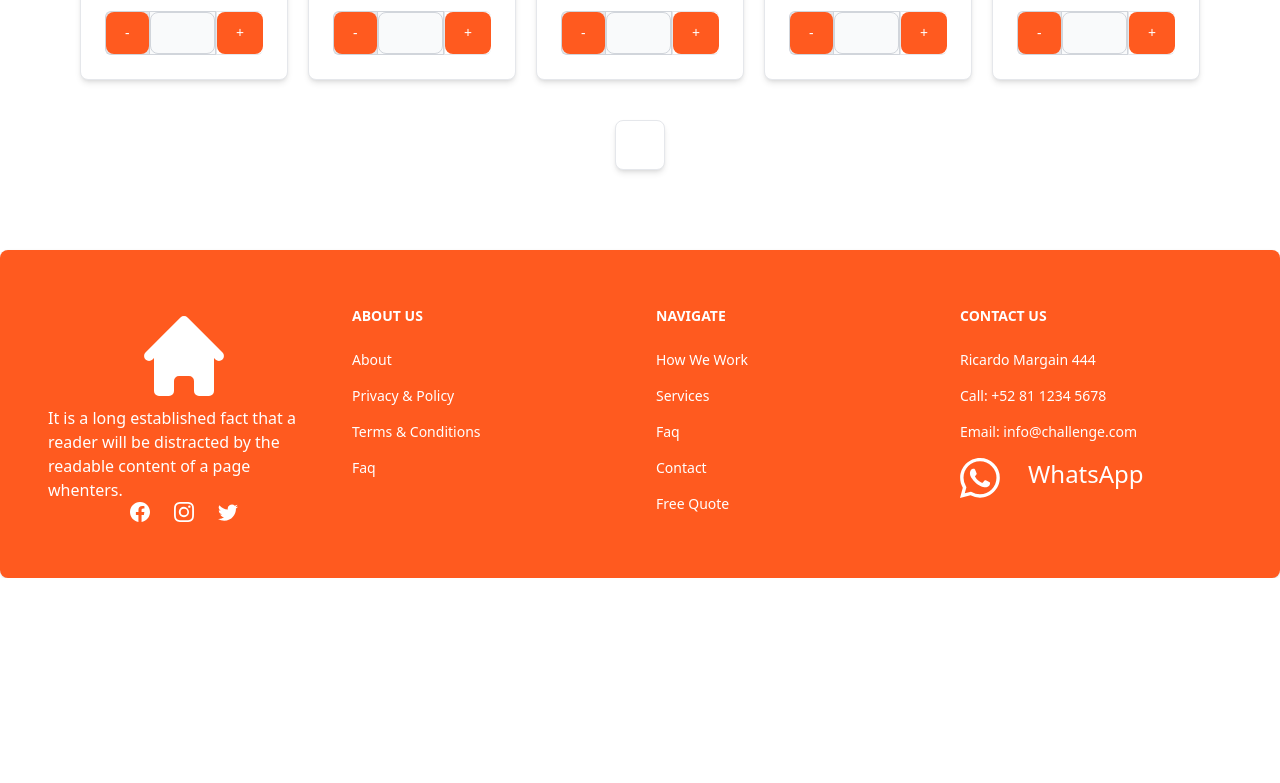
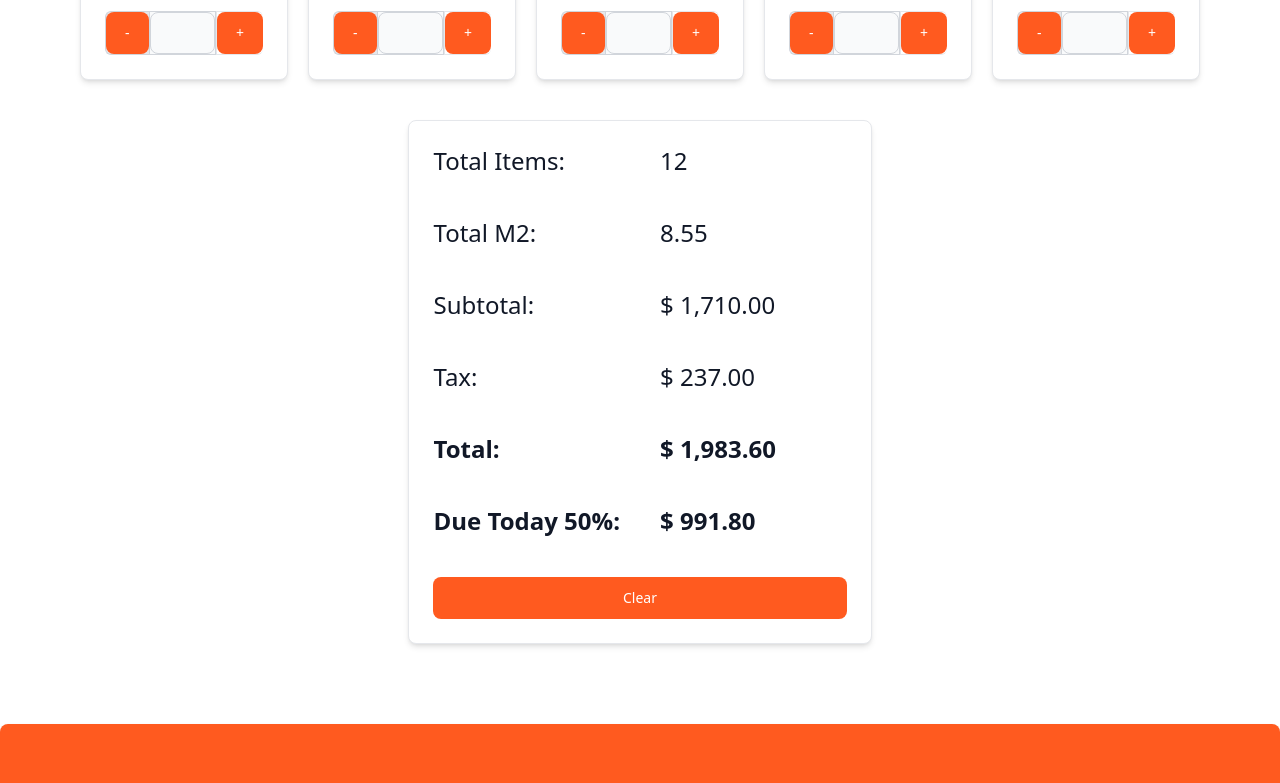
Before and after one commit to AngelLoredoAlvarez/proficent_junior_developer_challenge_1.1, a Next.js app: page / in a window 1280 px wide. Shown: the part 680-1463 px from the top of the page. Before the commit the page ends 1258 px from the top, so only its background shows below. Built offline with nearby package versions, Linux system fonts and the light colour scheme.

Commit message:
Improved the <SummaryComponent /> component to look more like the Figma example

```diff
--- a/components/Summary.tsx
+++ b/components/Summary.tsx
@@ -1,8 +1,54 @@
-import { Card } from "flowbite-react";
+import { Button, Card } from "flowbite-react";
 import * as React from "react";
 
 const SummaryComponent: React.FC = () => {
-  return <Card />;
+  return (
+    <Card>
+      <div className="grid grid-cols-2 gap-10">
+        <p className="text-gray-900 dark:text-white sm:text-md md:text-lg lg:text-xl xl:text-2xl 2xl:text-3xl">
+          Total Items:
+        </p>
+        <p className="text-gray-900 dark:text-white sm:text-md md:text-lg lg:text-xl xl:text-2xl 2xl:text-3xl">
+          12
+        </p>
+        <p className="text-gray-900 dark:text-white sm:text-md md:text-lg lg:text-xl xl:text-2xl 2xl:text-3xl">
+          Total M2:
+        </p>
+        <p className="text-gray-900 dark:text-white sm:text-md md:text-lg lg:text-xl xl:text-2xl 2xl:text-3xl">
+          8.55
+        </p>
+        <p className="text-gray-900 dark:text-white sm:text-md md:text-lg lg:text-xl xl:text-2xl 2xl:text-3xl">
+          Subtotal:
+        </p>
+        <p className="text-gray-900 dark:text-white sm:text-md md:text-lg lg:text-xl xl:text-2xl 2xl:text-3xl">
+          $ 1,710.00
+        </p>
+        <p className="text-gray-900 dark:text-white sm:text-md md:text-lg lg:text-xl xl:text-2xl 2xl:text-3xl">
+          Tax:
+        </p>
+        <p className="text-gray-900 dark:text-white sm:text-md md:text-lg lg:text-xl xl:text-2xl 2xl:text-3xl">
+          $ 237.00
+        </p>
+        <p className="font-bold text-gray-900 dark:text-white sm:text-md md:text-lg lg:text-xl xl:text-2xl 2xl:text-3xl">
+          Total:
+        </p>
+        <p className="font-bold text-gray-900 dark:text-white sm:text-md md:text-lg lg:text-xl xl:text-2xl 2xl:text-3xl">
+          $ 1,983.60
+        </p>
+        <p className="font-bold text-gray-900 dark:text-white sm:text-md md:text-lg lg:text-xl xl:text-2xl 2xl:text-3xl">
+          Due Today 50%:
+        </p>
+        <p className="font-bold text-gray-900 dark:text-white sm:text-md md:text-lg lg:text-xl xl:text-2xl 2xl:text-3xl">
+          $ 991.80
+        </p>
+        <div className="col-span-2">
+          <Button className="flex w-full bg-orange-500 hover:bg-orange-400 dark:bg-slate-700 dark:hover:bg-slate-900">
+            Clear
+          </Button>
+        </div>
+      </div>
+    </Card>
+  );
 };
 
 export { SummaryComponent };
```
